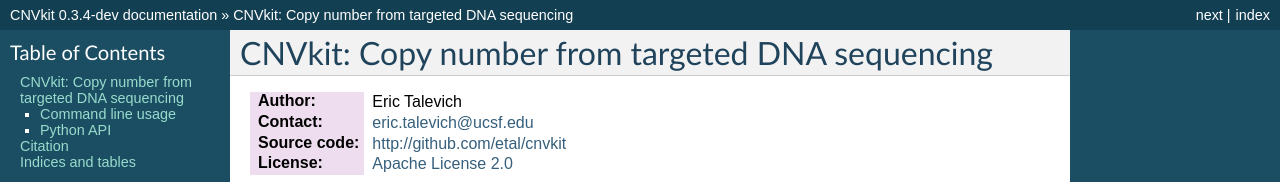
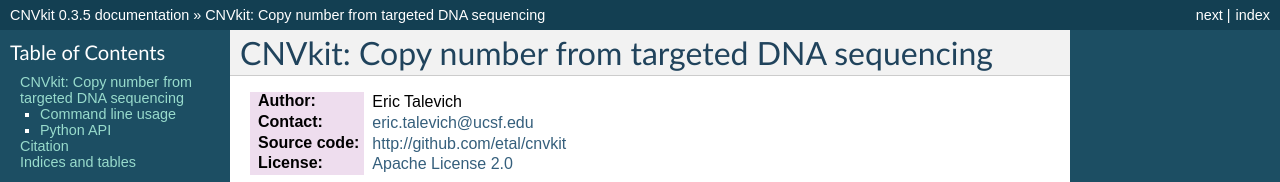
Before and after one commit to etal/cnvkit, a Sphinx documentation site: the page built from doc/index.rst, in a window 1280 px wide and 900 px high. Shown: the top 182 px of the window. Built offline with Sphinx 7.4.7, drawn with Linux system fonts in a browser that asks for light colours; some of the changed text lies outside the part shown.

Commit message:
Bumped version to 0.3.5

```diff
--- a/doc/conf.py
+++ b/doc/conf.py
@@ -60,7 +60,7 @@
 # The short X.Y version.
 version = '0.3'
 # The full version, including alpha/beta/rc tags.
-release = '0.3.4-dev'
+release = '0.3.5'
 
 # The language for content autogenerated by Sphinx. Refer to documentation
 # for a list of supported languages.
--- a/setup.py
+++ b/setup.py
@@ -26,7 +26,7 @@
 
 setup_args.update(
     name='CNVkit',
-    version='0.3.4-dev',
+    version='0.3.5',
     description=__doc__,
     author='Eric Talevich',
     author_email='eric.talevich@ucsf.edu',
```
